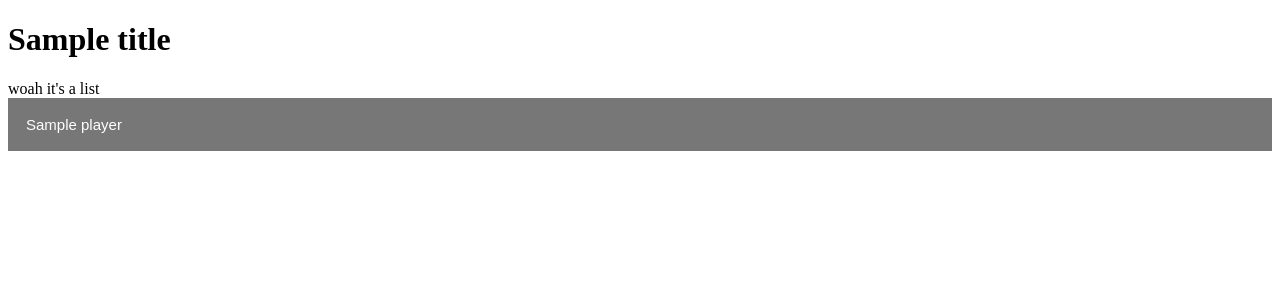
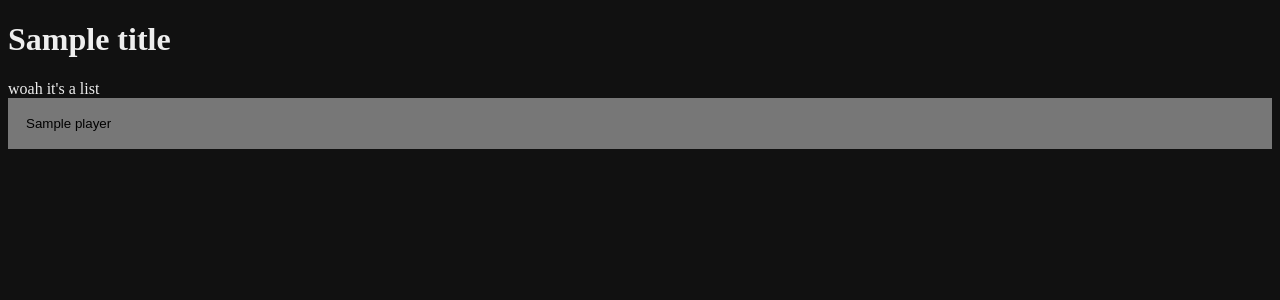
Before and after one commit to SayaDuck/MnSRank, a Python web app: template templates/index.html in a window 1280 px wide. Shown: the top 300 px of the page. Run offline with Jinja, Linux system fonts and the light colour scheme; the template is opened without the code that fills it: most values are stand-ins (such as "Sample title", 1, 10 or a date in 2020).

Commit message:
i don't remember this but uh css changes (will all be replaced anyway)

```diff
--- a/static/css/style.css
+++ b/static/css/style.css
@@ -1,22 +1,29 @@
+:root {
+    font-size: 16px
+}
+
+body {
+    background-color: #111;
+    color: #eee;
+}
+
 .collapsible {
     background-color: #777;
-    color: white;
     cursor: pointer;
     padding: 18px;
     width: 100%;
     border: none;
     text-align: left;
     outline: none;
-    font-size: 15px;
 }
 
 .active, .collapsible:hover {
-    background-color: #555;
+    background-color: #333;
 }
 
 .content {
     padding: 0 18px;
-    background-color: white;
+    background-color: #555;
     max-height: 0;
     overflow: hidden;
     transition: max-height 0.2s ease-out;
```
